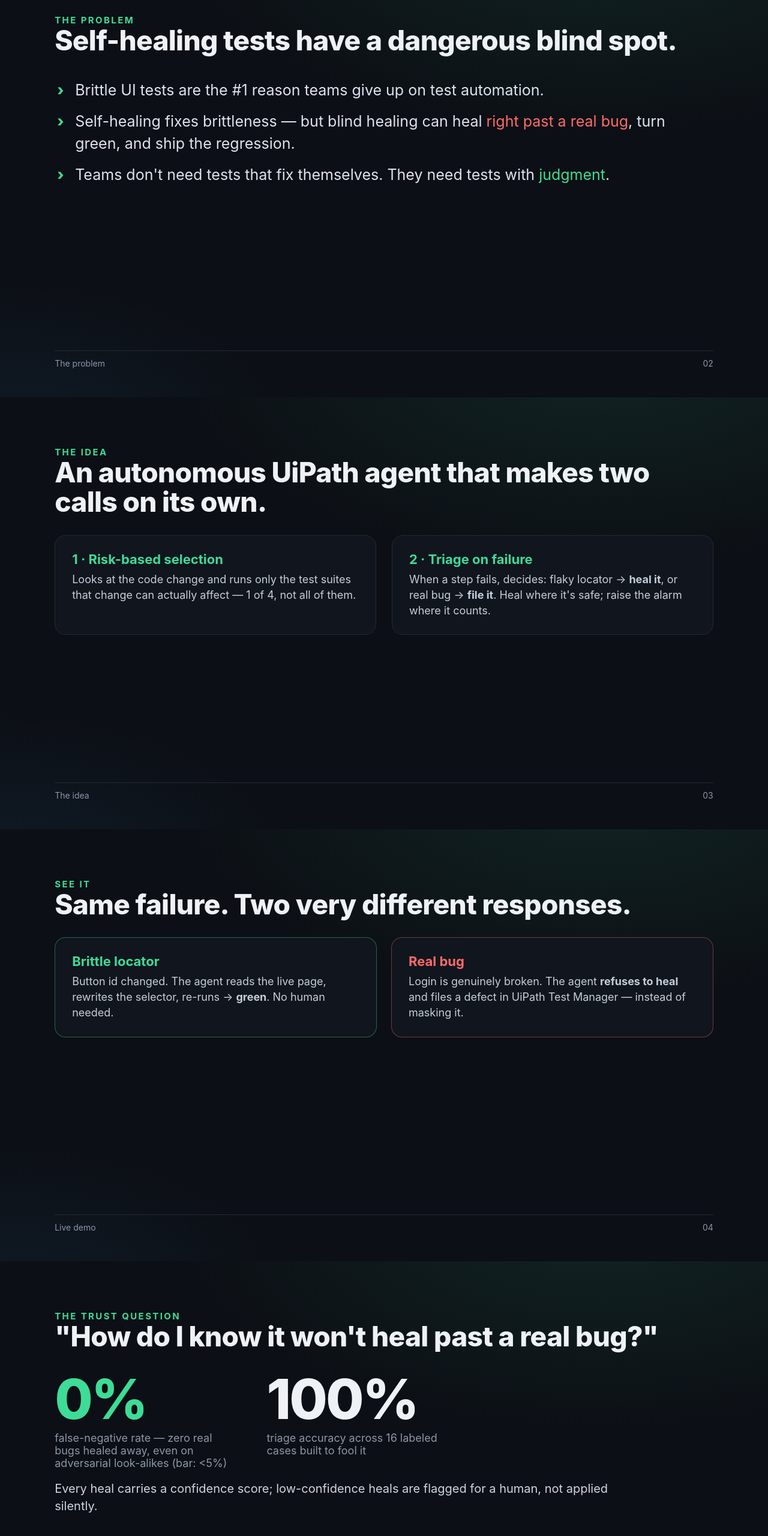
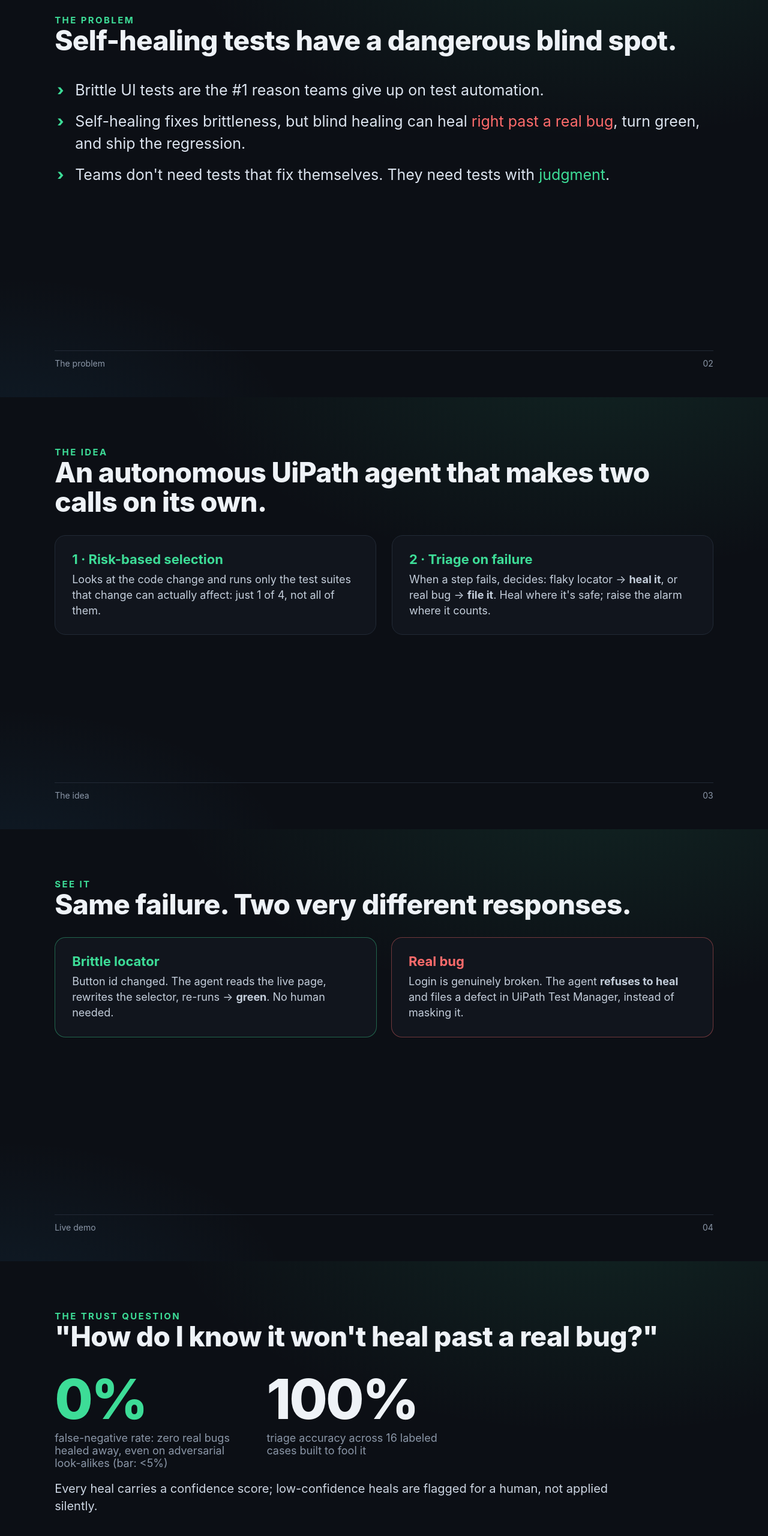
Before and after one commit to yanzaaa/selfheal, a website: page submission/deck.html in a window 1280 px wide. Shown: the part 778-3338 px from the top of the page at 60% size. Drawn offline with Linux system fonts and the light colour scheme.

Commit message:
Deck: remove em-dashes, re-render PDF

```diff
--- a/submission/deck.html
+++ b/submission/deck.html
@@ -1,6 +1,6 @@
 <!doctype html>
 <html lang="en"><head><meta charset="utf-8"/>
-<title>SelfHeal QA — Deck</title>
+<title>SelfHeal QA: Deck</title>
 <style>
   @page { size: 13.333in 7.5in; margin: 0; }
   * { margin:0; padding:0; box-sizing:border-box; -webkit-print-color-adjust:exact; print-color-adjust:exact; }
@@ -55,7 +55,7 @@
   <h2>Self-healing tests have a dangerous blind spot.</h2>
   <ul>
     <li>Brittle UI tests are the #1 reason teams give up on test automation.</li>
-    <li>Self-healing fixes brittleness — but blind healing can heal <span class="red">right past a real bug</span>, turn green, and ship the regression.</li>
+    <li>Self-healing fixes brittleness, but blind healing can heal <span class="red">right past a real bug</span>, turn green, and ship the regression.</li>
     <li>Teams don't need tests that fix themselves. They need tests with <span class="acc">judgment</span>.</li>
   </ul>
   <div class="foot"><span>The problem</span><span>02</span></div>
@@ -66,7 +66,7 @@
   <div class="kicker">The idea</div>
   <h2>An autonomous UiPath agent that makes two calls on its own.</h2>
   <div class="grid2">
-    <div class="card"><h3 class="acc">1 · Risk-based selection</h3><p>Looks at the code change and runs only the test suites that change can actually affect — 1 of 4, not all of them.</p></div>
+    <div class="card"><h3 class="acc">1 · Risk-based selection</h3><p>Looks at the code change and runs only the test suites that change can actually affect: just 1 of 4, not all of them.</p></div>
     <div class="card"><h3 class="acc">2 · Triage on failure</h3><p>When a step fails, decides: flaky locator → <b>heal it</b>, or real bug → <b>file it</b>. Heal where it's safe; raise the alarm where it counts.</p></div>
   </div>
   <div class="foot"><span>The idea</span><span>03</span></div>
@@ -78,7 +78,7 @@
   <h2>Same failure. Two very different responses.</h2>
   <div class="split">
     <div class="card good"><h3>Brittle locator</h3><p>Button id changed. The agent reads the live page, rewrites the selector, re-runs → <b>green</b>. No human needed.</p></div>
-    <div class="card bad"><h3>Real bug</h3><p>Login is genuinely broken. The agent <b>refuses to heal</b> and files a defect in UiPath Test Manager — instead of masking it.</p></div>
+    <div class="card bad"><h3>Real bug</h3><p>Login is genuinely broken. The agent <b>refuses to heal</b> and files a defect in UiPath Test Manager, instead of masking it.</p></div>
   </div>
   <div class="foot"><span>Live demo</span><span>04</span></div>
 </section>
@@ -88,7 +88,7 @@
   <div class="kicker">The trust question</div>
   <h2>"How do I know it won't heal past a real bug?"</h2>
   <div class="big">
-    <div class="stat"><div class="n acc">0%</div><div class="l">false-negative rate — zero real bugs healed away, even on adversarial look-alikes (bar: &lt;5%)</div></div>
+    <div class="stat"><div class="n acc">0%</div><div class="l">false-negative rate: zero real bugs healed away, even on adversarial look-alikes (bar: &lt;5%)</div></div>
     <div class="stat"><div class="n">100%</div><div class="l">triage accuracy across 16 labeled cases built to fool it</div></div>
   </div>
   <p class="lead" style="font-size:20px">Every heal carries a confidence score; low-confidence heals are flagged for a human, not applied silently.</p>
@@ -122,7 +122,7 @@
 <section class="slide">
   <div class="kicker">Why it's different</div>
   <h2>Autopilot heals. SelfHeal QA heals <span class="acc">and knows when to stop.</span></h2>
-  <p class="lead">UiPath Autopilot for Testers already self-heals — so we didn't try to out-heal it. We went after its blind spot: the over-healing that silently masks regressions. SelfHeal QA turns <span class="acc">restraint</span> into an auto-filed defect, attacking the #1 risk of autonomous QA.</p>
+  <p class="lead">UiPath Autopilot for Testers already self-heals, so we didn't try to out-heal it. We went after its blind spot: the over-healing that silently masks regressions. SelfHeal QA turns <span class="acc">restraint</span> into an auto-filed defect, attacking the #1 risk of autonomous QA.</p>
   <div class="foot"><span>Differentiation</span><span>07</span></div>
 </section>
 
@@ -132,7 +132,7 @@
   <h2>Routine maintenance disappears. Judgment stays human.</h2>
   <ul>
     <li>Locator maintenance is fully automated away.</li>
-    <li>Humans only review the <span class="acc">real bugs</span> the agent surfaces — never hunting for them.</li>
+    <li>Humans only review the <span class="acc">real bugs</span> the agent surfaces, never hunting for them.</li>
     <li>Drops into existing UiPath Test Manager workflows.</li>
   </ul>
   <div class="foot"><span>Impact</span><span>08</span></div>
```
Also changed, not shown: 1 other file.
